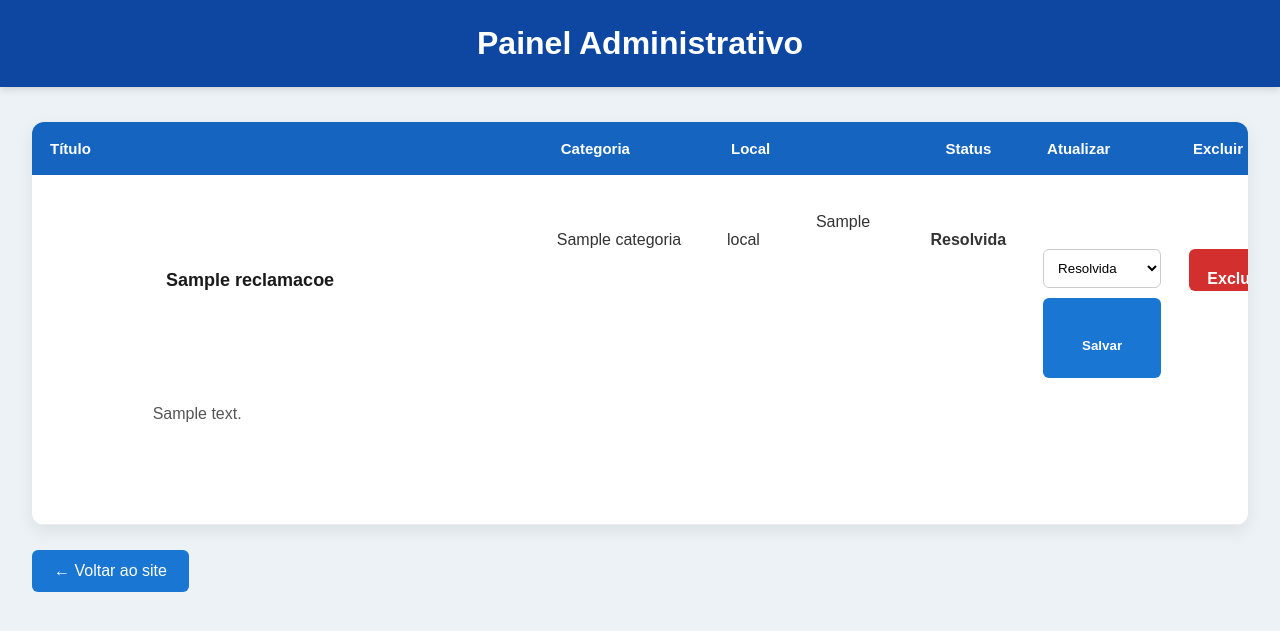
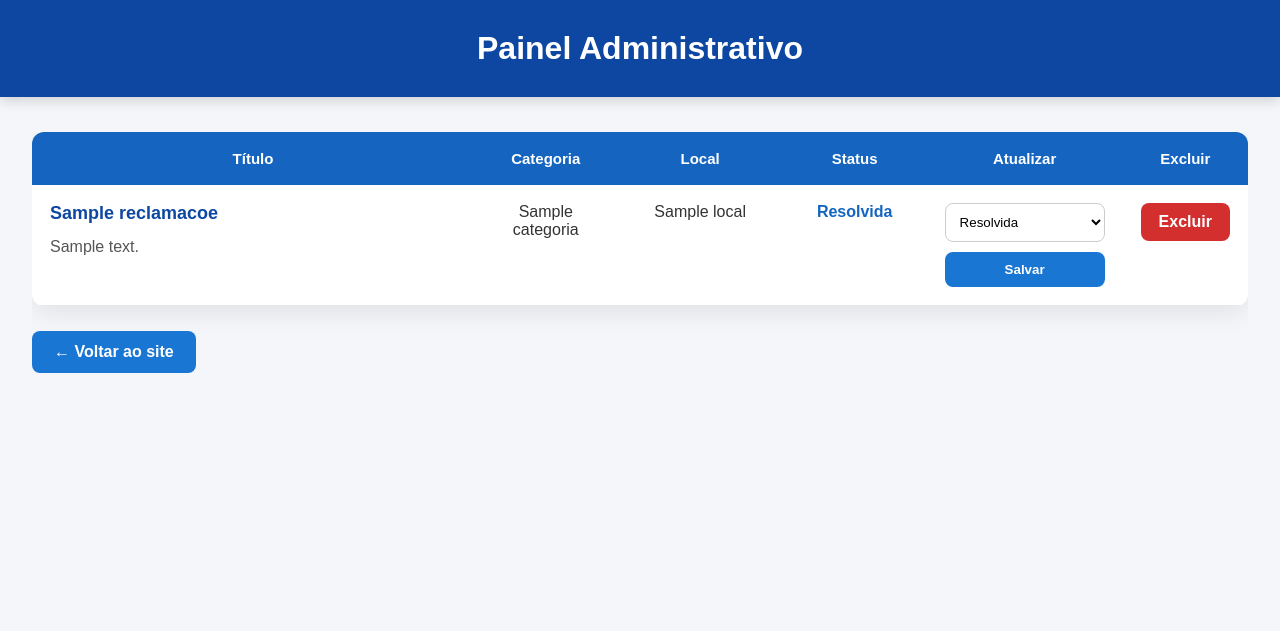
Before and after one commit to PabloValentin123/ouvidoria_an-nima_IFRN, a Flask app: page /admin in a window 1280 px wide. Shown: the top 631 px of the page. Run offline with Flask 3, Linux system fonts and the light colour scheme; a database or web service that is not in the repository returns one stand-in record (values such as "Sample title"); some libraries are stand-ins or nearby versions.

Commit message:
Update admin.css

```diff
--- a/static/admin.css
+++ b/static/admin.css
@@ -1,181 +1,202 @@
-* {
-    margin: 0;
-    padding: 0;
-    box-sizing: border-box;
-    font-family: Arial, Helvetica, sans-serif;
+*{
+    margin:0;
+    padding:0;
+    box-sizing:border-box;
+    font-family:Arial, Helvetica, sans-serif;
 }
 
-body {
-    background: #edf2f7;
-    color: #333;
+body{
+    background:#f4f6f9;
+    color:#333;
 }
 
-header {
-    background: #0d47a1;
-    color: white;
-    padding: 25px;
-    text-align: center;
-    box-shadow: 0 2px 8px rgba(0,0,0,.15);
+/* Cabeçalho */
+
+header{
+    background:#0d47a1;
+    color:white;
+    text-align:center;
+    padding:30px;
+    box-shadow:0 4px 12px rgba(0,0,0,.15);
 }
 
-.container {
-    width: 95%;
-    max-width: 1400px;
-    margin: 35px auto;
+header h1{
+    font-size:32px;
 }
 
-table {
-    width: 100%;
-    border-collapse: collapse;
-    table-layout: fixed;
-    background: white;
-    border-radius: 12px;
-    overflow: hidden;
-    box-shadow: 0 6px 18px rgba(0,0,0,.08);
+/* Conteúdo */
+
+.container{
+    width:95%;
+    max-width:1400px;
+    margin:35px auto;
+    overflow-x:auto;
 }
 
-thead {
-    background: #1565c0;
-    color: white;
+/* Tabela */
+
+table{
+    width:100%;
+    border-collapse:collapse;
+    background:white;
+    border-radius:12px;
+    overflow:hidden;
+    box-shadow:0 8px 25px rgba(0,0,0,.08);
 }
 
-th {
-    padding: 18px;
-    text-align: left;
-    font-size: 15px;
+thead{
+    background:#1565c0;
+    color:white;
 }
 
-td {
-    padding: 20px 14px;
-    vertical-align: top;
-    border-bottom: 1px solid #ececec;
-
-    white-space: pre-wrap;
-    overflow-wrap: anywhere;
+th{
+    padding:18px;
+    font-size:15px;
+    text-align:center;
 }
 
-tr {
-    transition: .2s;
+td{
+    padding:18px;
+    border-bottom:1px solid #e8e8e8;
+    vertical-align:top;
 }
 
-tbody tr:hover {
-    background: #f8fbff;
+tbody tr{
+    transition:.2s;
+}
+
+tbody tr:hover{
+    background:#f5f9ff;
 }
 
 /* Larguras */
 
 th:nth-child(1),
-td:nth-child(1) {
-    width: 42%;
+td:nth-child(1){
+    width:38%;
 }
 
 th:nth-child(2),
-td:nth-child(2) {
-    width: 14%;
+td:nth-child(2){
+    width:12%;
+    text-align:center;
 }
 
 th:nth-child(3),
-td:nth-child(3) {
-    width: 16%;
+td:nth-child(3){
+    width:14%;
+    text-align:center;
 }
 
 th:nth-child(4),
-td:nth-child(4) {
-    width: 10%;
-    text-align: center;
+td:nth-child(4){
+    width:12%;
+    text-align:center;
 }
 
 th:nth-child(5),
-td:nth-child(5) {
-    width: 12%;
+td:nth-child(5){
+    width:16%;
+    text-align:center;
 }
 
 th:nth-child(6),
-td:nth-child(6) {
-    width: 6%;
-    text-align: center;
+td:nth-child(6){
+    width:8%;
+    text-align:center;
 }
 
-.titulo {
-    font-size: 18px;
-    font-weight: bold;
-    margin-bottom: 12px;
-    display: block;
-    color: #1a1a1a;
+/* Título */
+
+.titulo{
+    display:block;
+    font-size:18px;
+    font-weight:bold;
+    color:#0d47a1;
+    margin-bottom:10px;
 }
 
-.descricao {
-    color: #555;
-    line-height: 1.5;
+/* Descrição */
+
+.descricao{
+    color:#555;
+    line-height:1.6;
+    word-break:break-word;
 }
 
-.status-form {
-    display: flex;
-    flex-direction: column;
-    gap: 10px;
+/* Status */
+
+.status{
+    font-weight:bold;
+    color:#1565c0;
 }
 
-select {
-    width: 100%;
-    padding: 10px;
-    border-radius: 6px;
-    border: 1px solid #ccc;
-    background: white;
+/* Formulário */
+
+.status-form{
+    display:flex;
+    flex-direction:column;
+    align-items:center;
+    gap:10px;
 }
 
-button {
-    width: 100%;
-    padding: 10px;
-    border: none;
-    border-radius: 6px;
-    background: #1976d2;
-    color: white;
-    cursor: pointer;
-    font-weight: bold;
-    transition: .2s;
+.status-form select{
+    width:160px;
+    padding:10px;
+    border:1px solid #ccc;
+    border-radius:8px;
+    background:white;
 }
 
-button:hover {
-    background: #0d47a1;
+.status-form button{
+    width:160px;
+    padding:10px;
+    border:none;
+    border-radius:8px;
+    background:#1976d2;
+    color:white;
+    font-weight:bold;
+    cursor:pointer;
+    transition:.2s;
 }
 
-.excluir {
-    display: flex;
-    justify-content: center;
-    align-items: center;
-
-    width: 100%;
-    min-width: 90px;
-    height: 42px;
-
-    background: #d32f2f;
-    color: white;
-    text-decoration: none;
-    border-radius: 6px;
-    font-weight: bold;
-
-    transition: .2s;
+.status-form button:hover{
+    background:#0d47a1;
 }
 
-.excluir:hover {
-    background: #b71c1c;
+/* Botão excluir */
+
+.excluir{
+    display:inline-flex;
+    justify-content:center;
+    align-items:center;
+    padding:10px 18px;
+    background:#d32f2f;
+    color:white;
+    text-decoration:none;
+    border-radius:8px;
+    font-weight:bold;
+    transition:.2s;
 }
 
-.voltar {
-    display: inline-block;
-    margin-top: 25px;
-    padding: 12px 22px;
-    background: #1976d2;
-    color: white;
-    text-decoration: none;
-    border-radius: 6px;
-    transition: .2s;
+.excluir:hover{
+    background:#b71c1c;
 }
 
-.voltar:hover {
-    background: #0d47a1;
+/* Voltar */
+
+.voltar{
+    display:inline-block;
+    margin-top:25px;
+    padding:12px 22px;
+    background:#1976d2;
+    color:white;
+    text-decoration:none;
+    border-radius:8px;
+    font-weight:bold;
+    transition:.2s;
 }
 
-.status {
-    font-weight: bold;
+.voltar:hover{
+    background:#0d47a1;
 }
```
